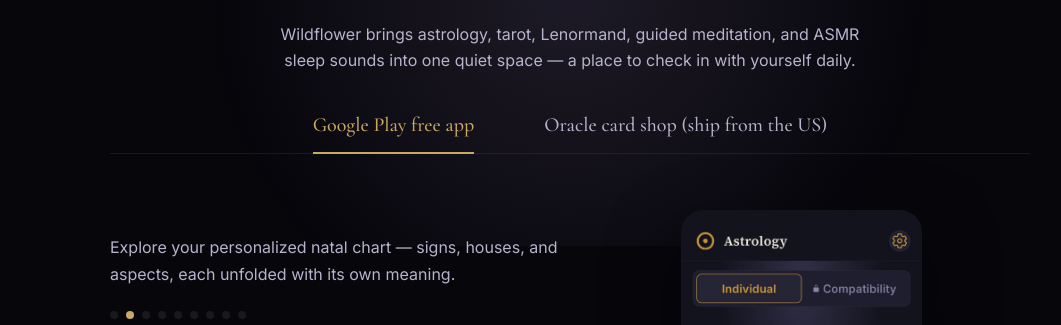
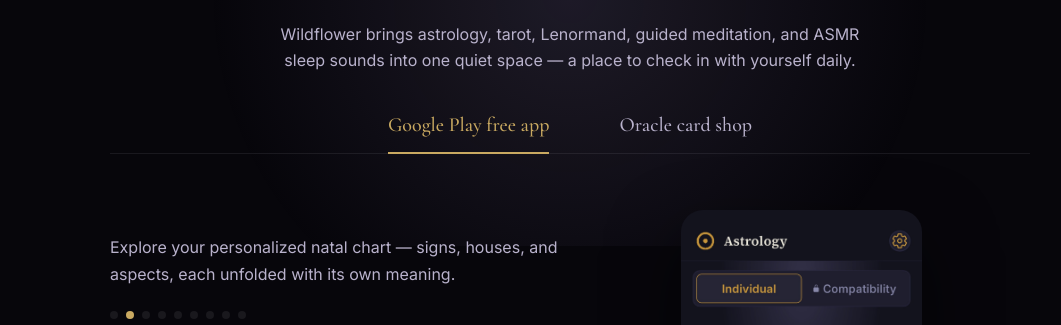
Before and after one commit to janieliu116-chobits/janieliu116-chobits.github.io, a plain HTML site: page index.html in a window 1280 px wide. Shown: the part 174-499 px from the top of the page, without its empty margins (70-1131 px from the left). Drawn offline with nearby package versions, Linux system fonts and the light colour scheme.

Commit message:
minor fixes

```diff
--- a/index.html
+++ b/index.html
@@ -203,7 +203,7 @@
 
   <div class="tabs">
     <button class="tab-btn active" id="tab-btn-app" onclick="showTab('app')">Google Play free app</button>
-    <button class="tab-btn" id="tab-btn-oracle" onclick="showTab('oracle')">Oracle card shop (ship from the US)</button>
+    <button class="tab-btn" id="tab-btn-oracle" onclick="showTab('oracle')">Oracle card shop</button>
   </div>
 
   <div class="tab-panel active" id="tab-app">
```
Also changed, not shown: assets/tarot-spread.png.
